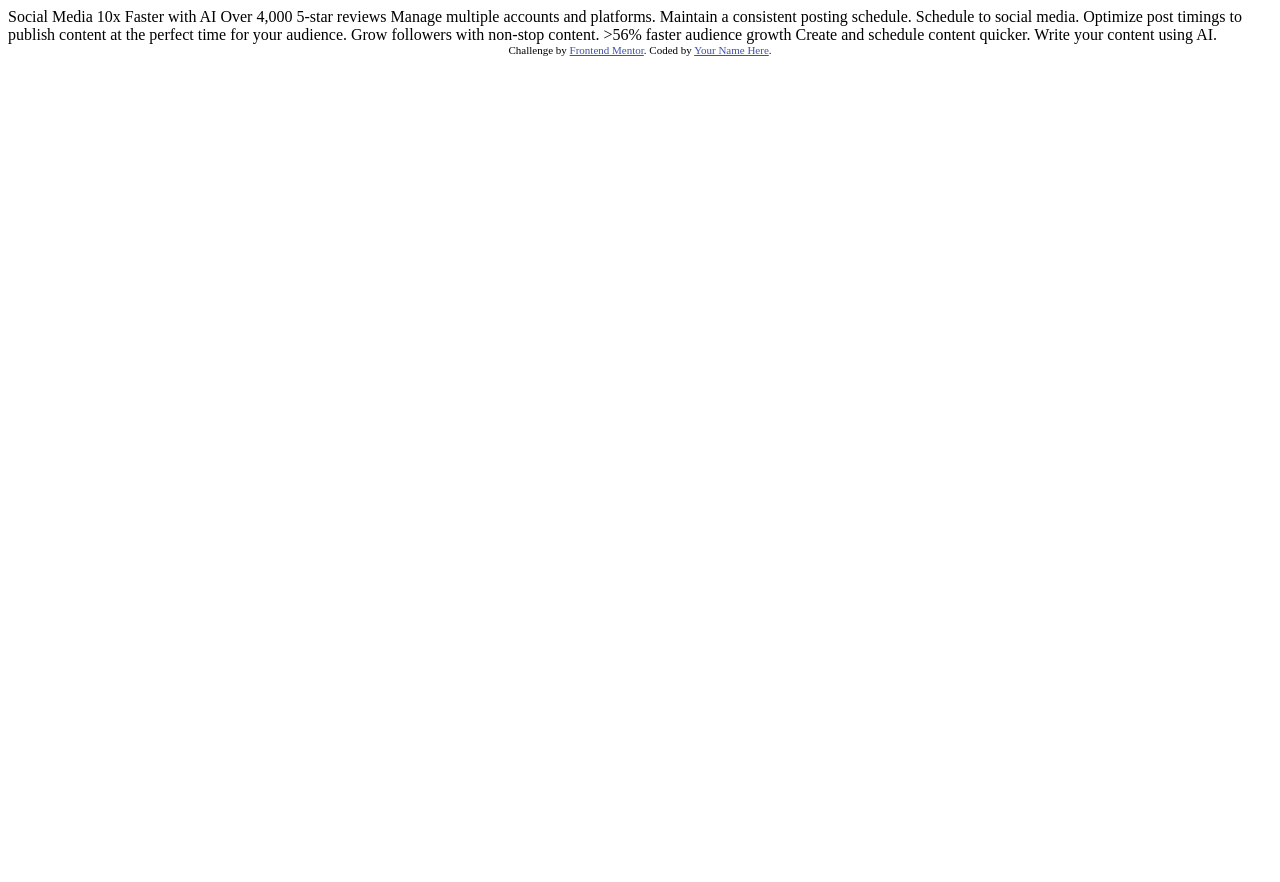
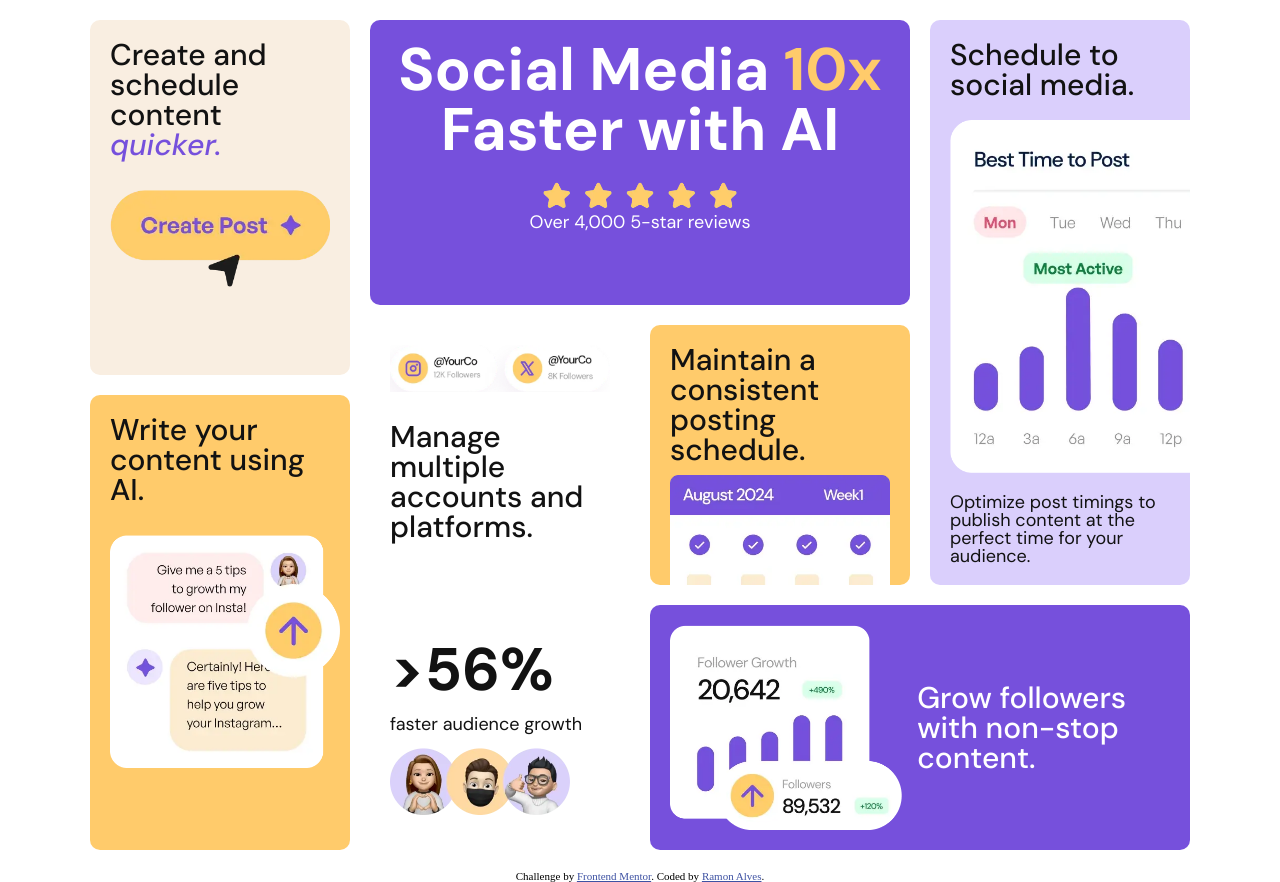
Before and after one commit to Ramon-Alvez/Frontend-Mentor-HTML-CSS-Junior-Bento-grid, a plain HTML site: page index.html in a window 1280 px wide. Before the commit the page ends 800 px from the top, so only its background shows below. Drawn offline with Linux system fonts and the light colour scheme.

Commit message:
feat: finalizando o desafio

```diff
--- /dev/null
+++ b/assets/css/reset.css
@@ -0,0 +1,5 @@
+*{
+    margin: 0;
+    padding: 0;
+    box-sizing: border-box;
+}
--- /dev/null
+++ b/assets/css/responsivity.css
@@ -0,0 +1,74 @@
+
+/* TABLET RESPONSIVITY */
+@media (max-width: 999px) {
+    .container {
+        grid-template-areas:
+            "header header"
+            "multiple-platforms multiple-platforms"
+            "consistent-schedule schedule-posts"
+            "grow-followers grow-followers"
+            "audience-growth audience-growth"
+            "create-content ai-content"
+        ;
+        grid-template-columns: 1fr 1fr ;
+        grid-template-rows: auto;
+    }
+    .cards h2 {
+        font-size: 2.4rem;
+    }
+    .cards h3 {
+        font-size: 2.2rem;
+    }
+    .header .title {
+        font-size: 5rem;
+    }
+    .schedule-posts img{
+        width: 100%;
+        margin: 20px 0;
+    }
+    .audience-growth{
+        align-items: center;
+        justify-content: space-around;
+    }
+    .audience-growth span{
+        font-size: 4.4rem;
+    }
+    .audience-growth p {
+        margin-bottom: 20px;
+    }
+}
+
+
+/* MOBILE RESPONSIVITY */
+@media (max-width: 499px) {
+    .container {
+        grid-template-areas:
+            "header"
+            "multiple-platforms"
+            "consistent-schedule"
+            "schedule-posts"
+            "grow-followers"
+            "audience-growth"
+            "create-content"
+            "ai-content"
+        ;
+        grid-template-columns: 1fr;
+        grid-template-rows: repeat(2, auto) 230px auto;
+    }
+
+    .consistent-schedule img{
+        max-width: 220px;
+    }
+
+    .audience-growth{
+        align-items: flex-start;
+    }
+    .grow-followers {
+        flex-direction: column;
+        text-align: center;
+    }
+    .grow-followers h2{
+        margin: 20px 0;
+        padding: 0 40px;
+    }
+}
--- /dev/null
+++ b/assets/css/style.css
@@ -0,0 +1,187 @@
+html {
+    font-size: 62.5%;
+}
+
+body {
+    display: flex;
+    flex-direction: column;
+    min-height: 100vh;
+    align-items: center;
+    justify-content: center;
+}
+
+/* Main Container CONFIG */
+.container {
+    display: grid;
+    max-width: 1100px;
+    grid-template-areas:
+        "create-content header header schedule-posts"
+
+        "create-content multiple-platforms consistent-schedule schedule-posts"
+
+        "ai-content multiple-platforms consistent-schedule schedule-posts"
+
+        "ai-content audience-growth grow-followers grow-followers"
+    ;
+    grid-template-columns: 260px 1fr 1fr 260px;
+    grid-template-rows: auto 50px 190px auto;
+    grid-gap: 20px;
+    margin: 20px;
+    color: var(--FontColor);
+    font-family: "DM Sans", sans-serif;
+    font-size: var(--ParagraphSize);
+    line-height: 1;
+}
+.container .cards {
+    border-radius: 10px;
+    overflow: hidden;
+}
+.cards h2 {
+    font-size: 3rem;
+    font-weight: 500;
+}
+.cards h3 {
+    margin-top: 30px;
+    font-size: 3rem;
+    font-weight: 500;
+}
+.cards img {
+    width: 100%;
+    display: block;
+}
+
+
+
+/* HEADER STYLIZATION */
+.header{
+    grid-area: header;
+
+    background-color: var(--MainPrimaryColor);
+    color: var(--LightFontColor);
+    text-align: center;
+    padding: var(--padding);
+    display: flex;
+    flex-direction: column;
+    align-items: center;
+}
+.header .title {
+    font-size: 6rem;
+}
+.header .title span {
+    color: var(--MainSecondaryColor);
+}
+.header img {
+    max-width: 200px;
+    margin-top: 20px;
+}
+
+
+
+/* MULTIPLE PLATFORMS STYLIZATION */
+.multiple-platforms{
+    grid-area: multiple-platforms;
+    padding: var(--padding);
+}
+.multiple-platforms img {
+    width: 100%;
+}
+
+
+
+/* CONSISTENT SCHEDULE STYLIZATION */
+.consistent-schedule{
+    grid-area: consistent-schedule;
+    background-color: var(--MainSecondaryColor);
+    display: flex;
+    flex-direction: column;
+    justify-content: space-between;
+    padding: var(--padding);
+}
+.consistent-schedule img{
+    margin-top: 10px;
+}
+
+
+
+/* SCHEDULE POSTS STYLIZATION */
+.schedule-posts{
+    grid-area: schedule-posts;
+    background-color: var(--LightPrimaryColor);
+    padding: var(--padding);
+}
+
+.schedule-posts img{
+    width: 180%;
+    margin: 20px 0;
+}
+
+
+
+/* GROW FOLLOWERS STYLIZATION */
+.grow-followers{
+    grid-area: grow-followers;
+    display: flex;
+    align-items: center;
+    background-color: var(--MainPrimaryColor);
+    color: var(--LightFontColor);
+    padding: var(--padding);
+}
+.grow-followers div{
+    width: 100%;
+}
+.grow-followers h2{
+    margin-left: 15px;
+}
+
+
+
+/* AUDIENCE GROWTH STYLIZATION */
+.audience-growth{
+    grid-area: audience-growth;
+    display: flex;
+    flex-direction: column;
+    justify-content: space-evenly;
+    padding: var(--padding);
+}
+.audience-growth span{
+    font-weight: bolder;
+    font-size: 6rem;
+}
+.audience-growth img {
+    max-width: 180px;
+}
+
+
+
+/* CREATE POST STYLIZATION */
+.create-content{
+    grid-area: create-content;
+    background-color: var(--LightSecondaryColor);
+    padding: var(--padding);
+}
+.create-content span {
+    color: var(--MainPrimaryColor);
+    font-style: italic;
+}
+.create-content img {
+    margin-top: 30px;
+}
+
+
+
+/* AI CONTENT STYLIZATION */
+.ai-content {
+    grid-area: ai-content;
+    background-color: var(--MainSecondaryColor);
+}
+.ai-content h2 {
+    padding: var(--padding);
+}
+.ai-content img {
+    margin-top: 10px;
+    padding: 0 10px 20px 20px;
+}
+
+
+.attribution { font-size: 11px; text-align: center; }
+    .attribution a { color: hsl(228, 45%, 44%); }
--- /dev/null
+++ b/assets/css/variables.css
@@ -0,0 +1,12 @@
+:root{
+    --MainPrimaryColor: hsl(256, 67%, 59%);
+    --LightPrimaryColor: hsl(254, 88%, 90%);
+    --MainSecondaryColor: hsl(39, 100%, 71%);
+    --LightSecondaryColor: hsl(31, 66%, 93%);
+
+    --FontColor: hsl(0, 0%, 7%);
+    --LightFontColor: hsl(0, 0%, 100%);
+
+    --ParagraphSize: 1.8rem;
+    --padding: 20px;
+}
--- a/index.html
+++ b/index.html
@@ -1,42 +1,90 @@
 <!DOCTYPE html>
 <html lang="en">
+
 <head>
   <meta charset="UTF-8">
-  <meta name="viewport" content="width=device-width, initial-scale=1.0"> <!-- displays site properly based on user's device -->
+  <meta name="viewport" content="width=device-width, initial-scale=1.0">
+  <!-- displays site properly based on user's device -->
 
   <link rel="icon" type="image/png" sizes="32x32" href="./assets/images/favicon-32x32.png">
 
   <title>Frontend Mentor | Bento grid</title>
 
-  <!-- Feel free to remove these styles or customise in your own stylesheet 👍 -->
-  <style>
-    .attribution { font-size: 11px; text-align: center; }
-    .attribution a { color: hsl(228, 45%, 44%); }
-  </style>
+  <link rel="preconnect" href="https://fonts.googleapis.com">
+  <link rel="preconnect" href="https://fonts.gstatic.com" crossorigin>
+  <link
+    href="https://fonts.googleapis.com/css2?family=DM+Sans:ital,opsz,wght@0,9..40,100..1000;1,9..40,100..1000&display=swap"
+    rel="stylesheet">
+
+  <link rel="stylesheet" href="assets/css/reset.css">
+  <link rel="stylesheet" href="assets/css/variables.css">
+  <link rel="stylesheet" href="assets/css/style.css">
+  <link rel="stylesheet" href="assets/css/responsivity.css">
+
 </head>
+
 <body>
+  <main class="container">
+    <header class="header cards">
+      <h1 class="title">Social Media <span>10x</span> Faster with AI</h1>
 
-  Social Media 10x Faster with AI
-  Over 4,000 5-star reviews
+      <img src="assets/images/illustration-five-stars.webp" alt="Five Stars">
 
-  Manage multiple accounts and platforms.
+      <p>Over 4,000 5-star reviews</p>
+    </header>
 
-  Maintain a consistent posting schedule.
+    <section class="multiple-platforms cards">
+      <img src="assets/images/illustration-multiple-platforms.webp" alt="Illustration Multiple-Platforms">
 
-  Schedule to social media.
-  Optimize post timings to publish content at the perfect time for your audience.
+      <h3>Manage multiple accounts and platforms.</h3>
+    </section>
 
-  Grow followers with non-stop content.
+    <section class="consistent-schedule cards">
+      <h2>Maintain a consistent posting schedule.</h2>
 
-  >56% faster audience growth
+      <img src="assets/images/illustration-consistent-schedule.webp" alt="Illustration Consistent-Schedule">
+    </section>
 
-  Create and schedule content quicker.
+    <section class="schedule-posts cards">
+      <h2>Schedule to social media.</h2>
 
-  Write your content using AI.
+      <img src="assets/images/illustration-schedule-posts.webp" alt="Illustration Schedule-Posts">
 
-  <div class="attribution">
-    Challenge by <a href="https://www.frontendmentor.io?ref=challenge">Frontend Mentor</a>.
-    Coded by <a href="#">Your Name Here</a>.
-  </div>
+      <p>Optimize post timings to publish content at the perfect time for your audience.</p>
+    </section>
+
+    <section class="grow-followers cards">
+      <div>
+        <img src="assets/images/illustration-grow-followers.webp" alt="Illustration Grow-Followers">
+      </div>
+
+      <h2>Grow followers with non-stop content.</h2>
+    </section>
+
+    <section class="audience-growth cards">
+      <span>>56%</span>
+      <p>faster audience growth</p>
+
+      <img src="assets/images/illustration-audience-growth.webp" alt="Illustration Audience-Growth">
+    </section>
+
+    <section class="create-content cards">
+      <h2>Create and schedule content <span>quicker.</span></h2>
+
+      <img src="assets/images/illustration-create-post.webp" alt="Illustration Create-Post">
+    </section>
+
+    <section class="ai-content cards">
+      <h2>Write your content using AI.</h2>
+
+      <img src="assets/images/illustration-ai-content.webp" alt="Illustration AI-Content">
+    </section>
+  </main>
+
+  <footer class="attribution">
+    Challenge by <a href="https://www.frontendmentor.io?ref=challenge" aria-label="Visit Frontend mentor Challenges page">Frontend Mentor</a>.
+    Coded by <a href="https://www.linkedin.com/in/ramon-alvez/" aria-label="Visit my LinkedIn" title="My LinkedIn">Ramon Alves</a>.
+  </footer>
 </body>
+
 </html>
```
